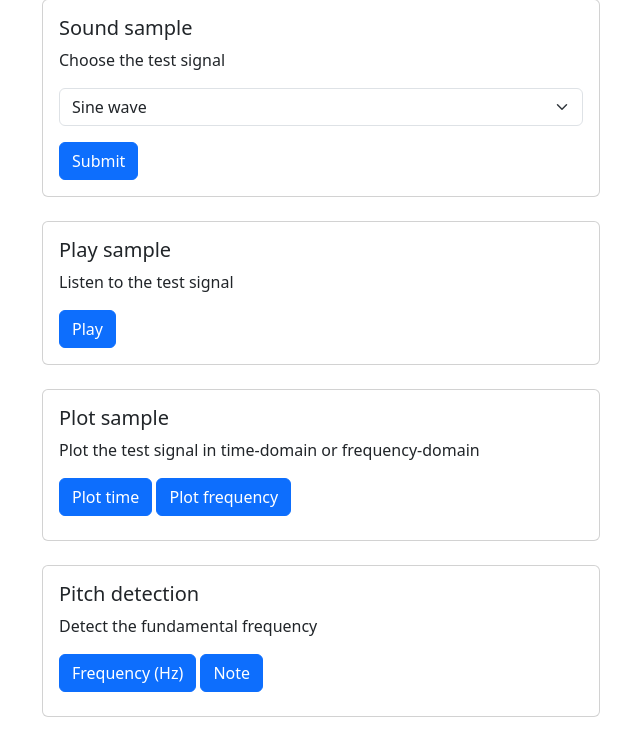
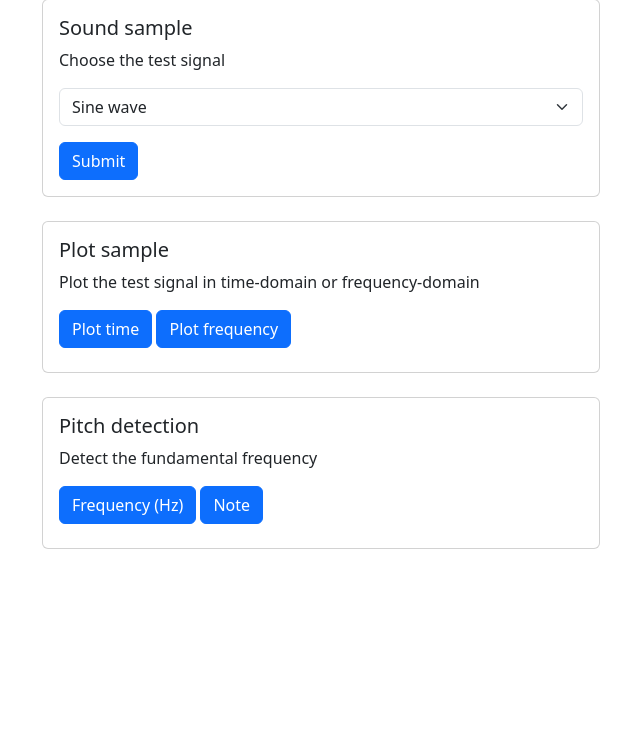
Before and after one commit to KooEeVee/signal-processing, a Flask app: page / in a window 1280 px wide. Shown: the part 129-870 px from the top of the page, without its empty margins (40-680 px from the left). After the commit the page ends 678 px from the top, so only its background shows below. Run offline with Flask 3, Linux system fonts and the light colour scheme.

Commit message:
comment play sound feature out

```diff
--- a/src/app.py
+++ b/src/app.py
@@ -22,9 +22,9 @@ def index():
         elif chosen_signal == "Sine wave with noise":
             signal = generate_noisysine(1024, 2, 440, 50)
 
-        if "play_button" in request.form and signal is not None:
+        """ if "play_button" in request.form and signal is not None:
             play_sound(signal, 1024)
-            play_signal = f"Playing signal: {chosen_signal}"
+            play_signal = f"Playing signal: {chosen_signal}" """
 
         if "plot_time_button" in request.form and signal is not None:
             plot_image = plot_time(signal, 1024)
--- a/src/templates/index.html
+++ b/src/templates/index.html
@@ -31,11 +31,11 @@
                             {% endif %}
                         </div>
                     </div>
-                    </form>
-                    <div class="card w-50 mb-4">
+
+                    <!-- <div class="card w-50 mb-4">
                         <div class="card-body">
                             <h5 class="card-title">Play sample</h5>
-                            <p class="card-text">Listen to the test signal</p>
+                            <p class="card-text">Listen to the test signal. </p>
                              <form method="post">
                                 <input type="hidden" name="choose_signal" value="{{ chosen_signal }}">
                                 <button type="submit" name="play_button" class="btn btn-primary">Play</button>
@@ -44,7 +44,7 @@
                             <div class="alert alert-info mt-3">{{ play_signal }}</div>
                             {% endif %}
                         </div>
-                    </div>
+                    </div> -->
 
                     <div class="card w-50 mb-4">
                         <div class="card-body">
```
